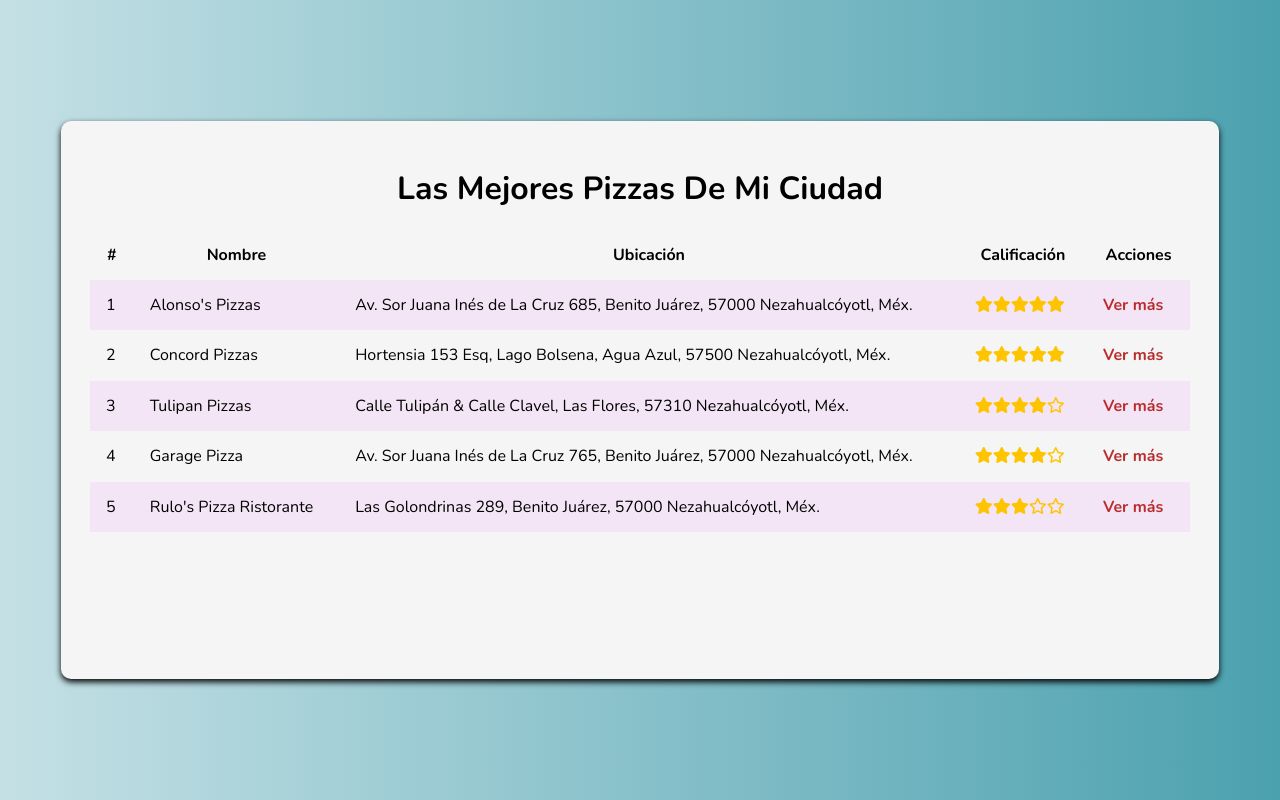
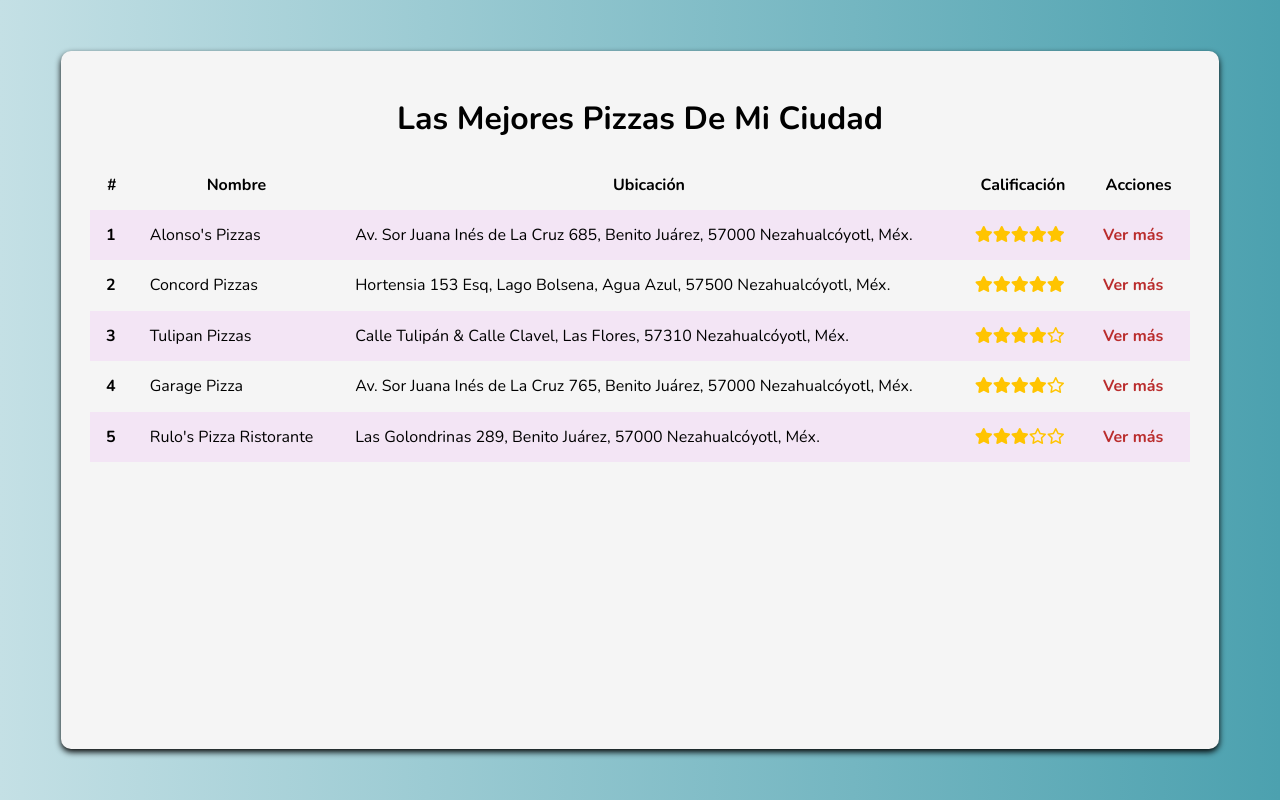
Before and after one commit to auvm/boletines, a website: page index.html in a window 1280 px wide. Drawn offline with nearby package versions, Linux system fonts and the light colour scheme.

Commit message:
add media queries for adaptive design

```diff
--- a/assets/css/main.css
+++ b/assets/css/main.css
@@ -6,6 +6,7 @@
     --color5: #c7c730;
     --color6: #f3e5f5;
     --color7: #ffc400;
+    --color8: #e4bbea;
 }
 
 html{
@@ -28,9 +29,8 @@ html{
 
 .content{
     max-width: 1100px;
-    max-height: 500px;
     width: 100%;
-    height: 100%;
+    height: 80vh;
     background-color: whitesmoke;
     border-radius: 10px;
 
@@ -38,7 +38,7 @@ html{
     /* difVertical difHorizontal desenfoque color */
     box-shadow: 0 3px 6px black;
     position: relative;
-    padding: 1.8em;
+    padding: 1em;
 
     overflow: scroll;
 }
@@ -78,16 +78,25 @@ a:active{
     border-spacing: 0;
 }
 
-.table td, table th{
+.table td, .table th{
     padding: 1em;
+
+    display: block;
+
 }
 
+
 .table th{
+    display: none;
     background-color: whitesmoke;
 }
+
+
 .table tr:nth-child(odd){
     background-color: var(--color6);
 }
+
+
 
 .fa-star{
     color: var(--color7);
@@ -125,6 +134,7 @@ a:active{
 
 }
 
+
 .actions{
     position: absolute;
     top: 1em;
@@ -145,3 +155,32 @@ a:active{
     cursor: pointer;
 
 }
+
+@media(min-width:900px){
+    .content{
+        padding: 1.8em;
+    }
+
+    .table td, .table th{
+        display: table-cell;
+        width: auto;
+    }
+
+
+    td:nth-of-type(1){
+
+        font-weight: 700;
+
+    }
+}
+
+@media (max-width:550px){
+    .content{
+        height: 500px;
+    }
+
+    td:nth-of-type(1){
+        background-color: var(--color8);
+        font-weight: 700;
+    }
+}
```
